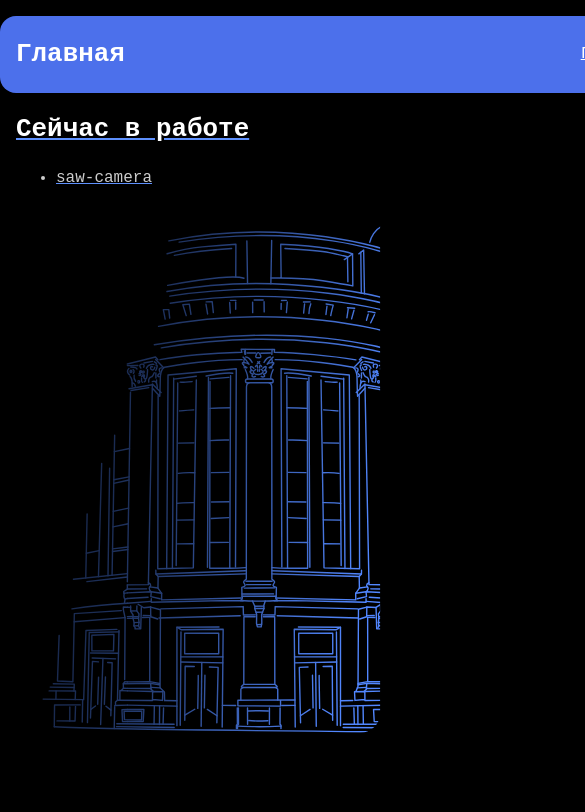
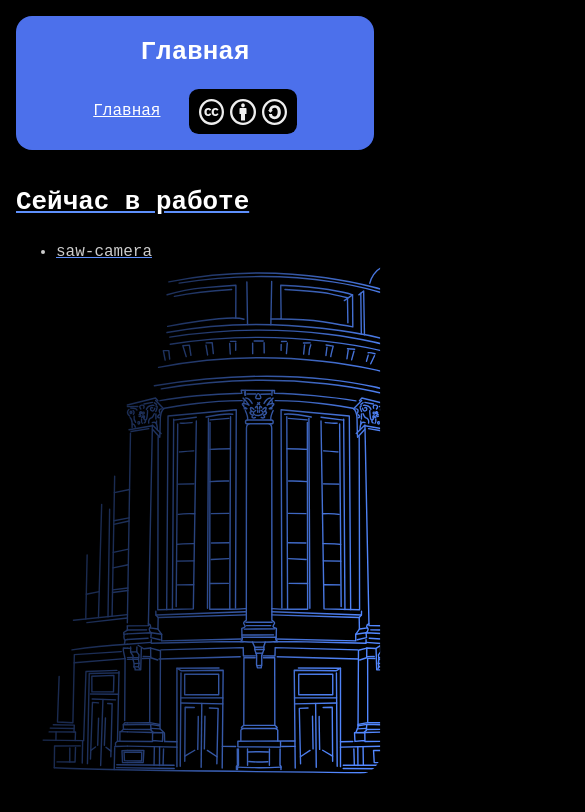
Before and after one commit to weldlab/weldlab.github.io, an Eleventy site: page index.md in a window 390 px wide. Shown: the top 812 px of the page, 585 px wide, since content can reach past the window. Built offline with nearby package versions, Linux system fonts and the light colour scheme; Eleventy itself is replaced by a stand-in of ours; files that its build step writes are made by us from their sources.

Commit message:
fix: mobile view

```diff
--- a/index.md
+++ b/index.md
@@ -7,7 +7,7 @@ title: Главная
 
 <style>
 main {
-  min-height: calc(100svh - 8rem);
+  height: calc(100vh - 12rem);
   background-image: url("/kubstu-building-k-bg.svg");
   background-size: contain;
   background-repeat: no-repeat;
--- a/styles/main.css
+++ b/styles/main.css
@@ -14,6 +14,7 @@ html, body {
   font-family: monospace;
   font-size: 16px;
   line-height: 1.6;
+  min-height: calc(100svh - 1rem);
 }
 
 h1, h2 {
@@ -50,7 +51,7 @@ em {
 
 .header {
   display: flex;
-  width: 80ch;
+  max-width: 80ch;
   margin: auto;
   margin-top: 1rem;
   justify-content: space-between;
@@ -84,3 +85,11 @@ em {
 .header__icon:hover {
   outline: 0.1rem solid var(--fg);
 }
+
+@media (width < 90ch) {
+  .header {
+    flex-direction: column;
+    gap: 1rem;
+    margin: 1rem;
+  }
+}
```
